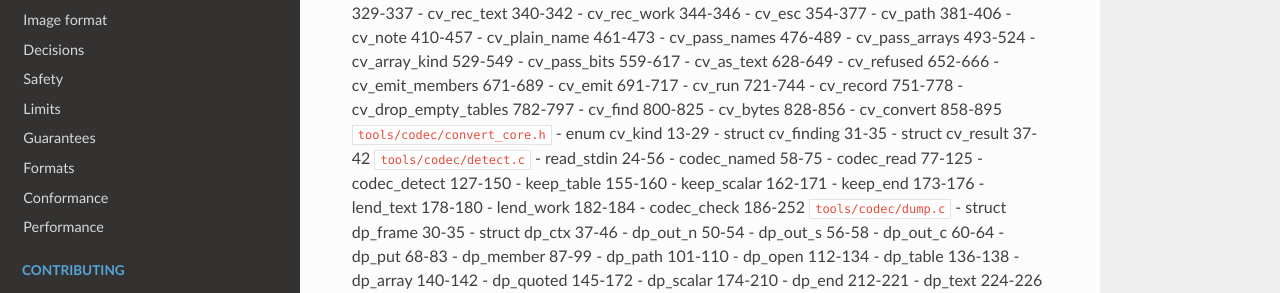
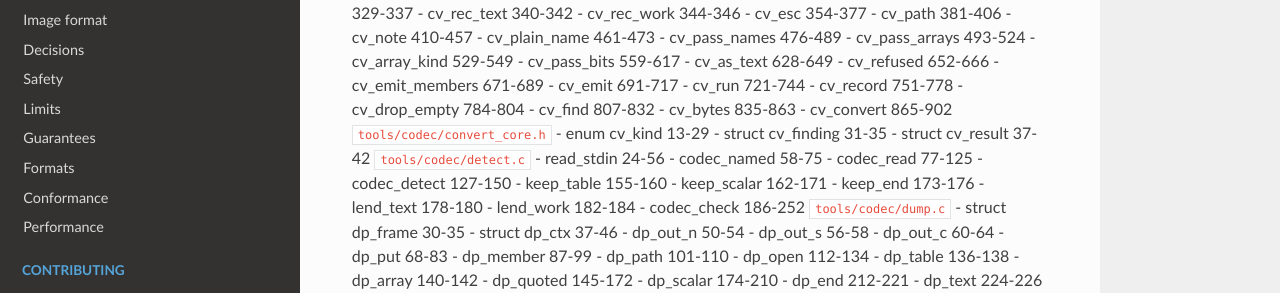
Before and after one commit to develooper1994/configforge, an MkDocs documentation site: the page built from docs/Codemap.md, in a window 1280 px wide and 900 px high, scrolled down 13336 px. Shown: the part 351-644 px from the top of the window. Built offline with MkDocs 1.6.1, drawn with Linux system fonts in a browser that asks for light colours; some of the changed text lies outside the part shown.

Commit message:
Batch: the converter drops an emptied list as it drops an emptied table, where the target holds neither (afl chain crash)
yaml -> ini of a table whose one list held only a multi-line text kept
the emptied list, so the table stayed and INI wrote an empty [b] that
reads back as a table. cv_drop_empty now drops an emptied array when the
target lacks CF_HOLDS_EMPTY_ARRAY; codec test emptied_array_ini and the
reduced input as fuzz_chain_seed4.

Co-Authored-By: Claude Opus 5.5 <noreply@anthropic.com>

```diff
--- a/docs/Codemap.md
+++ b/docs/Codemap.md
@@ -1939,10 +1939,10 @@
 - cv_emit 691-717
 - cv_run 721-744
 - cv_record 751-778
-- cv_drop_empty_tables 782-797
-- cv_find 800-825
-- cv_bytes 828-856
-- cv_convert 858-895
+- cv_drop_empty 784-804
+- cv_find 807-832
+- cv_bytes 835-863
+- cv_convert 865-902
 `tools/codec/convert_core.h`
 - enum cv_kind 13-29
 - struct cv_finding 31-35
```
Also changed, not shown: 3 other files.
